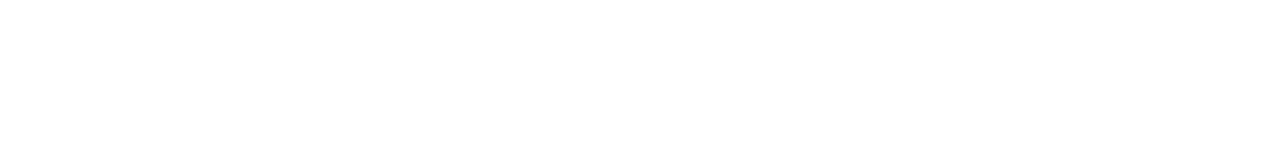
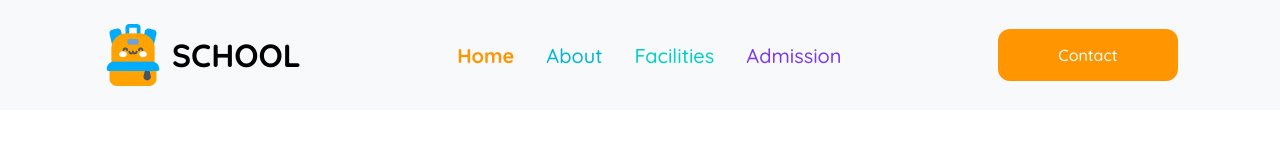
Before and after one commit to 4nik/Kids-School, a plain HTML site: page index.html in a window 1280 px wide. Drawn offline with Linux system fonts and the light colour scheme.

Commit message:
navigation bar

```diff
--- a/index.html
+++ b/index.html
@@ -4,8 +4,27 @@
     <meta charset="UTF-8">
     <meta name="viewport" content="width=device-width, initial-scale=1.0">
     <title>Kids School</title>
+    <link rel="stylesheet" href="style.css">
 </head>
 <body>
+    <header>
+        <nav class="nav-bar">
+            <div class="nav-container">
+                <div class="logo-container">
+                    <img src="./images/logo.png" alt="Kids School" class="logo">
+                    <span class="school">SCHOOL</span>
+                </div>
 
+                <ul class="nav-links">
+                    <li><a href="#" class="home">Home</a></li>
+                    <li><a href="#" class="about">About</a></li>
+                    <li><a href="#" class="facilities">Facilities</a></li>
+                    <li><a href="#" class="admission">Admission</a></li>
+                </ul>
+
+                <a href="#" class="contact-btn">Contact</a>
+            </div>
+        </nav>
+    </header>
 </body>
 </html>
--- a/style.css
+++ b/style.css
@@ -6,3 +6,87 @@
     box-sizing: border-box;
     font-family: "Quicksand", serif;
 }
+
+.logo {
+    height: 3.875rem;
+}
+
+.school {
+    font-size: 2rem;
+    font-weight: bold;
+    line-height: 30px;
+}
+
+.nav-container {
+    max-width: 1440px;
+    max-height: 11.625rem;
+    margin: 0 auto;
+    display: flex;
+    align-items: center;
+    justify-content: space-between;
+    padding: 1.5rem 102px;
+    border: none;
+}
+
+.nav-bar {
+    background-color: #F8F9FA;
+    box-shadow: none;
+    border: none;
+}
+
+.logo-container {
+    display: flex;
+    align-items: center;
+    gap: 0.5rem;
+}
+
+.nav-links {
+    display: flex;
+    align-items: center;
+    gap: 2rem;
+    list-style: none;
+}
+
+.nav-links a {
+    text-decoration: none;
+    font-weight: 500;
+}
+
+.nav-links .home {
+    color: #FF9500;
+    font-size: 1.25rem;
+    font-weight: bold;
+}
+
+.nav-links .about {
+    color: #00B4D8;
+    font-size: 1.25rem;
+    font-weight: 500;
+}
+
+.nav-links .facilities {
+    color: #00D1C7;
+    /* Cyan/Turquoise */
+    font-size: 1.25rem;
+    font-weight: 500;
+}
+
+.nav-links .admission {
+    color: #7C3AED;
+    /* Purple */
+    font-size: 1.25rem;
+    font-weight: 500;
+}
+
+.contact-btn {
+    background: #ff9500;
+    color: white;
+    padding: 1rem 3.78rem;
+    border-radius: 12px;
+    text-decoration: none;
+    font-weight: 500;
+}
+
+.contact-btn:hover {
+    background: #ff8500;
+}
```
